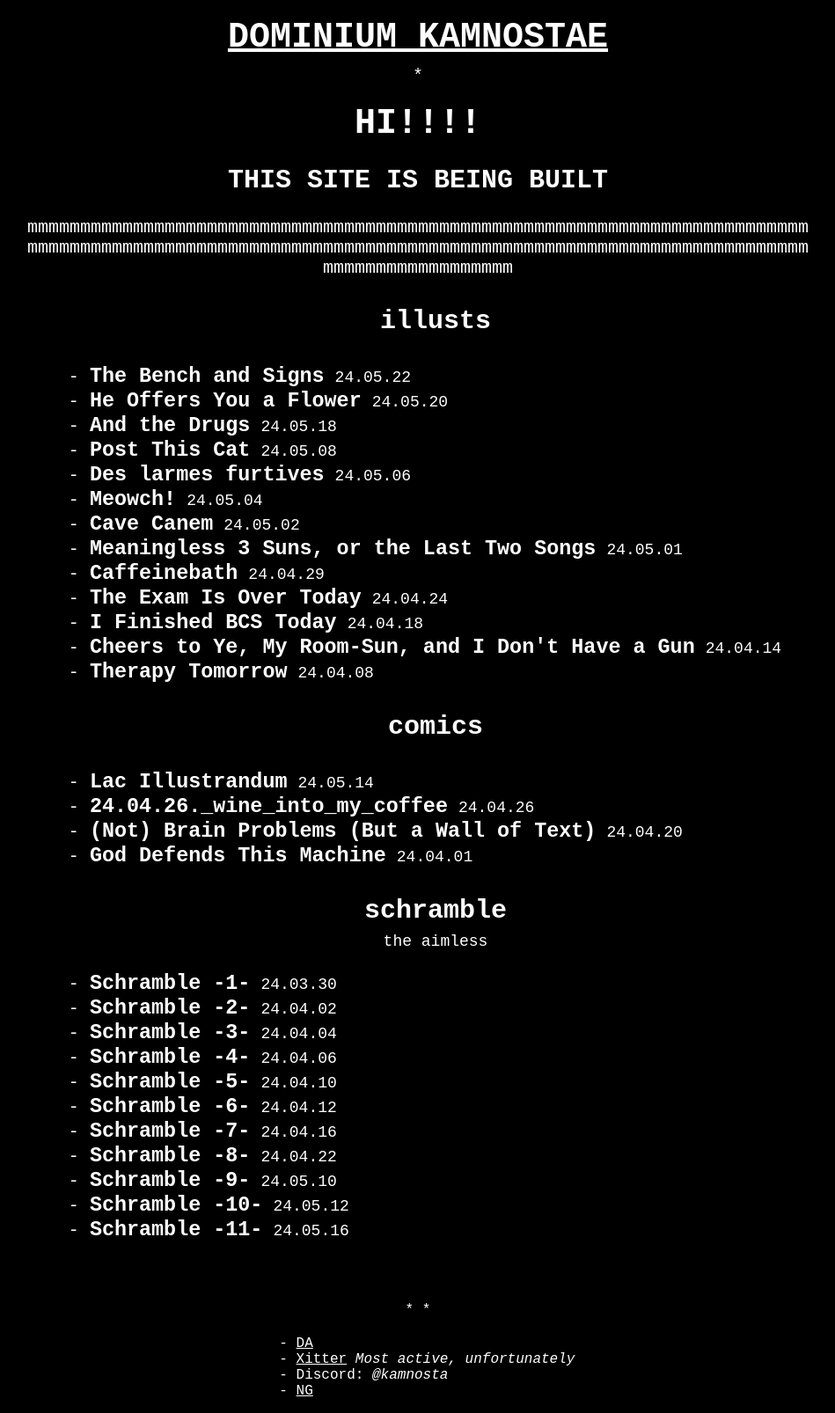
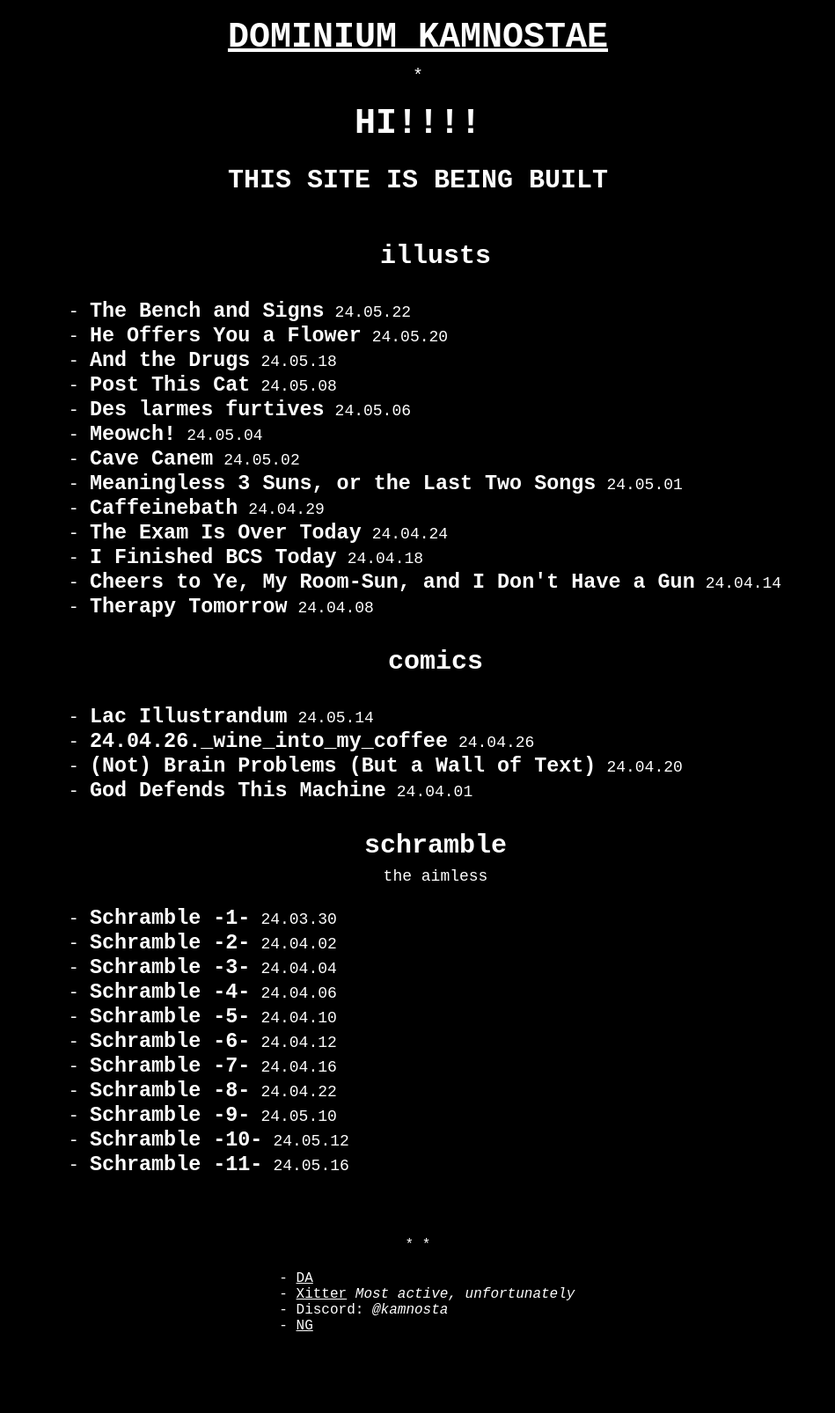
Before and after one commit to kamnosta/testproj, a Jekyll site: the page built from index.md, in a window 1280 px wide. Shown: the whole page at 88% size, without its empty margins (165-1114 px from the left). Built offline with Jekyll 4.4.1, drawn with Linux system fonts in a browser that asks for light colours; after the commit the page ends 1532 px from its top, so only the background shows below that.

Commit message:
use max-width 100vw when portrait

```diff
--- a/_layouts/base.html
+++ b/_layouts/base.html
@@ -35,6 +35,9 @@
 				margin: 0 auto;
 
 				max-width: 100vh;
+				@media (orientation: portrait) {
+					max-width: 100vw;
+				}
 
 				@media (64em < width) {
 					font-size: 125%;
--- a/index.md
+++ b/index.md
@@ -7,5 +7,3 @@
 
 	<h2>THIS SITE IS BEING BUILT</h2>
 </div>
-
-<p>mmmmmmmmmmmmmmmmmmmmmmmmmmmmmmmmmmmmmmmmmmmmmmmmmmmmmmmmmmmmmmmmmmmmmmmmmmmmmmmmmmmmmmmmmmmmmmmmmmmmmmmmmmmmmmmmmmmmmmmmmmmmmmmmmmmmmmmmmmmmmmmmmmmmmmmmmmmmmmmmmmmmmm</p>
```
